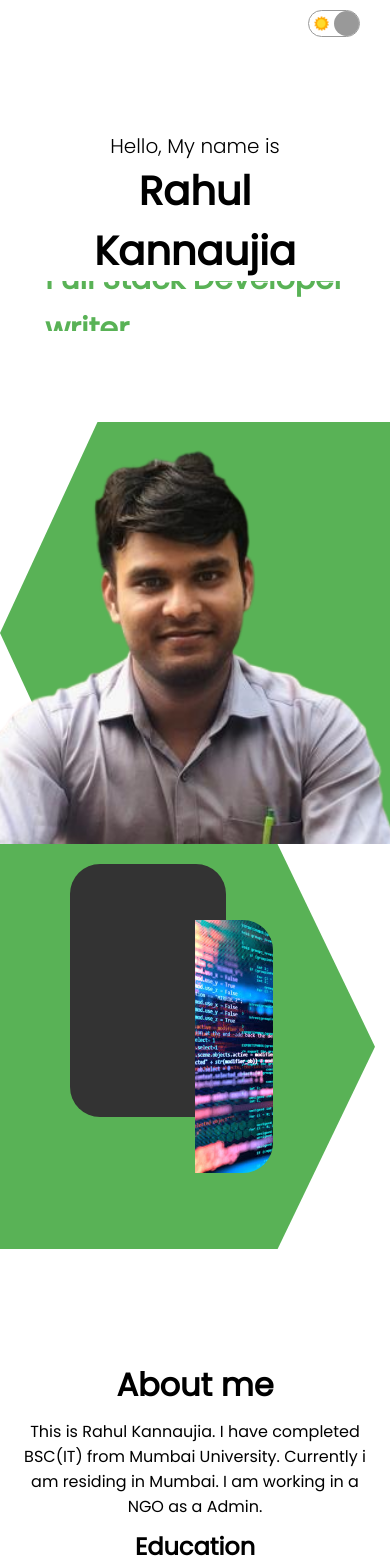
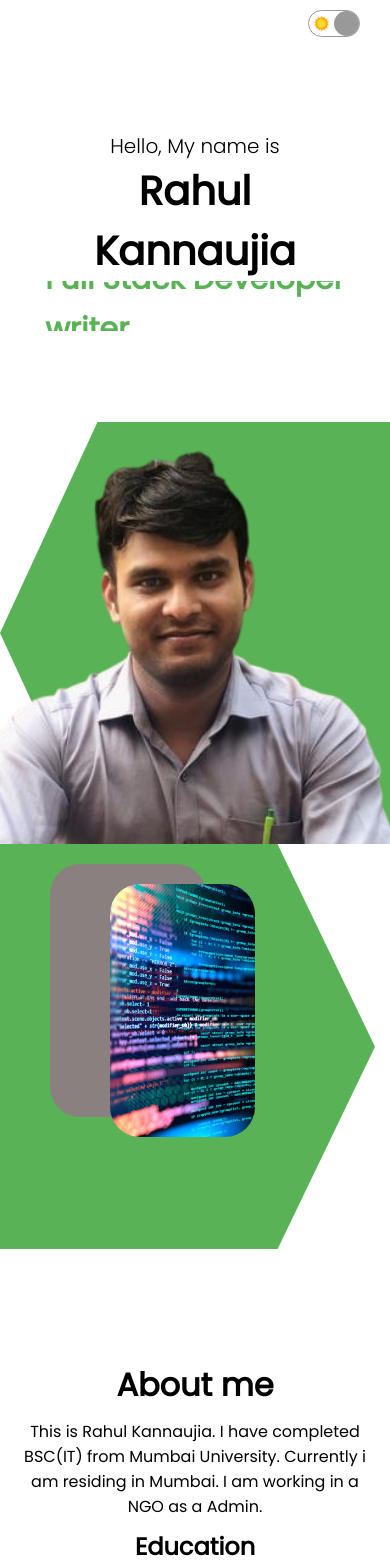
Before and after one commit to rkannaujia/Rahul-Kannaujia-Portfolio, a React (Create React App) app: page / in a window 390 px wide. Shown: the top 1568 px of the page. Built offline with nearby package versions, Linux system fonts and the light colour scheme.

Commit message:
changes for improving the resonsiveness in about component

```diff
--- a/src/components/about/About.jsx
+++ b/src/components/about/About.jsx
@@ -9,7 +9,7 @@ function About() {
         <div className="a-left">
           <div className="a-bg"></div>
             <div className="a-card bg"></div>
-            <div className="a-card">
+            <div className="a-card img">
               <img src={Coding} alt="loading" className='a-img' />
             </div>
         </div>
--- a/src/components/about/about.css
+++ b/src/components/about/about.css
@@ -31,8 +31,14 @@
 .a-card.bg{
     position: absolute;
     top: 50px;
-    left: 70px;
+    left: 50px;
     background-color: #333;
+   z-index: 2;
+}
+.a-card.img{
+    position: absolute;
+    top: 80px;
+    left: 80px;
    z-index: 2;
 }
 .a-card{
@@ -65,7 +71,7 @@
         height: 150vh;
     }
     .a-left{
-        flex: 1;
+        flex:1;
         display: flex;
         align-items: center;
         justify-content: center;
@@ -74,32 +80,47 @@
         position: relative;
         margin-bottom: 50px;
 }
-    .a-card.bg {
-        position: absolute;
-        top: 20px;
-        left: 70px;
-        background-color: #333;
-        /* width: 50%;
-        height: 40vh; */
-
-    }
-.a-card {
+.a-bg {
+    clip-path: polygon(75% 0%, 100% 50%, 75% 100%, 0% 100%, 0 51%, 0% 0%);
+    background-color: #59b256;
+    width: 100%;
+    height: 100%;
+    position: absolute;
+    top: 0;
+    right: 15px;
+    /* z-index: -1; */
+}
+.a-card.bg{
+    position: absolute;
+    top: 20px;
+    left: 50px;
+    background-color: rgb(138, 128, 128);
+   z-index: 2;
+   display: block;
+}
+.a-card.img{
+    position: absolute;
+    top: 40px;
+    left: 60px;
+   z-index: 3;
+   width: 50%;
+}
+.a-card{
     width: 40%;
     height: 30vh;
     border-radius: 30px;
+
+}
+.a-img{
+    width: 100%;
+    height: 100%;
+    left: 50px;
+    border-radius: 30px;
+    object-fit: cover;
     position: absolute;
-    overflow: hidden;
+    z-index: 2;
 }
-    .a-bg {
-        clip-path: polygon(75% 0%, 100% 50%, 75% 100%, 0% 100%, 0 51%, 0% 0%);
-        background-color: #59b256;
-        width: 100%;
-        height: 100%;
-        position: absolute;
-        top: 0;
-        right: 15px;
-        /* z-index: -1; */
-    }
+
     .a-right{
         flex: 2;
         height: 100%;
@@ -112,7 +133,6 @@
     }
 
     .a-education {
-        /* margin: 0px;  */
         position: relative;
         display: flex;
         flex-direction:column;
--- a/src/components/contact/Contact.jsx
+++ b/src/components/contact/Contact.jsx
@@ -70,7 +70,7 @@ const darkMode = theme.state.darkMode;
                 </div>
               </div>
               <div className="c-right">
-                <h2 style={{color:darkMode && "white"}}>You can Contact Me </h2>
+                <h2 style={{color:darkMode && "white"}}>You Can Contact Me </h2>
                   <p className="c-desc">
                      Always available for
             freelancing if the right project comes along.
--- a/src/components/projectList/ProjectList.jsx
+++ b/src/components/projectList/ProjectList.jsx
@@ -10,9 +10,7 @@ function ProjectList() {
       <div className="pl-texts">
         <h1 className="pl-title">My projects</h1>
         <p className="pl-desc">
-          Rahul is a creative portfolio that your work has been waiting for.
-          Beautiful homes, stunning portfolio styles & a whole lot more awaits
-          inside.
+          I have used  new technologies to build these projects. Responsive for Mobile and Desktop different designs.
         </p>
       </div>
       <div className="pl-list">
```
